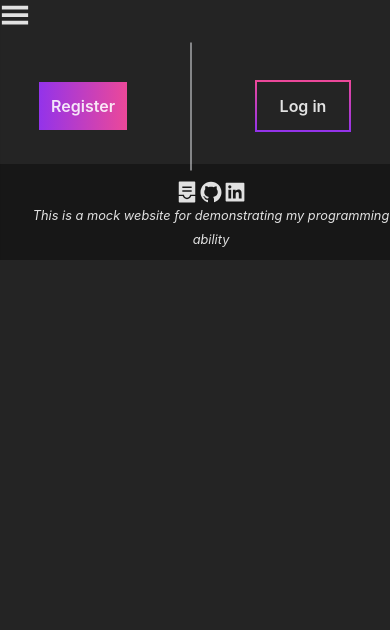
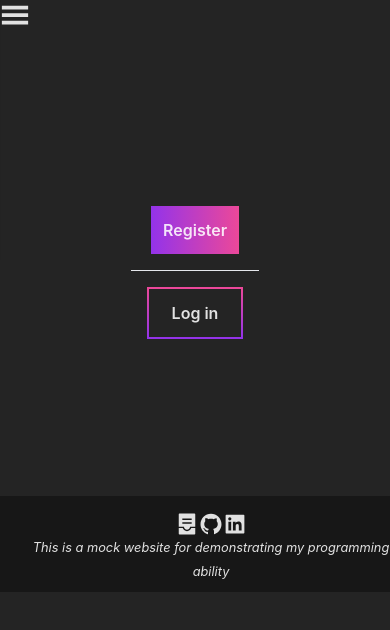
Before and after one commit to AroonSalotra/to-do-drag-n-drop, a React (Vite) app: page / in a window 390 px wide. Shown: the top 630 px of the page. Built offline with nearby package versions, Linux system fonts and the light colour scheme; no server answers.

Commit message:
fix mobile responsiveness on home page

```diff
--- a/src/components/Footer.jsx
+++ b/src/components/Footer.jsx
@@ -20,7 +20,7 @@ const Footer = () => {
     }, [currentUser])
 
     return (
-        <footer className="bg-neutral-900 md:fixed bottom-0 left-0 w-screen pb-2">
+        <footer className="bg-neutral-900 sm:fixed bottom-0 left-0 w-screen pb-2">
 
             {currentUser ? <p>Logged in as: {currentUser}</p>
                 : null}
--- a/src/components/RegisterForm.jsx
+++ b/src/components/RegisterForm.jsx
@@ -23,19 +23,19 @@ const RegisterForm = ({ userId, setUserId }) => {
             <form action=""
                 onSubmit={(e) => e.preventDefault()}
                 id="login-form"
-                className="bg-neutral-70 flex justify-center items-center my-8 sm:mt-[30vh] h-full">
+                className="bg-neutral-70 flex justify-center items-center my-8 h-96">
 
                 {userId ? <ViewBoard />
                     :
                     <>
-                        {showBtns ? <fieldset className="flex items-center">
+                        {showBtns ? <fieldset className="flex flex-col gap-4 sm:gap-0 sm:flex-row items-center">
 
                             <button className="p-3 w-22 font-semibold bg-gradient-to-r from-purple-600 to-pink-500 hover:-translate-y-1 transition-transform"
                                 onClick={() => { setIsRegisterForm(true); setShowBtns(false) }} >
                                 Register
                             </button>
 
-                            <hr className="w-32 rotate-90" />
+                            <hr className="w-32 sm:rotate-90" />
 
                             <button className="p-3 w-24 border-2 font-semibold hover:-translate-y-1 transition-transform border-gra"
                                 onClick={() => { setIsLoginForm(true); setShowBtns(false) }}>
```
